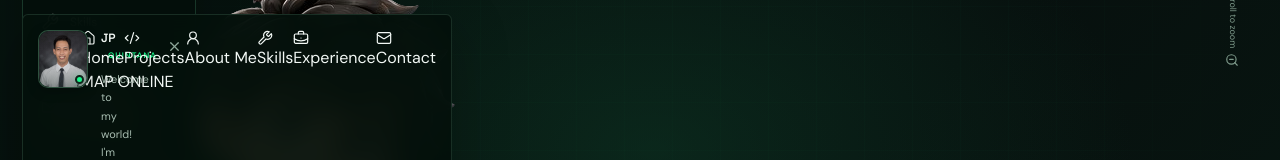
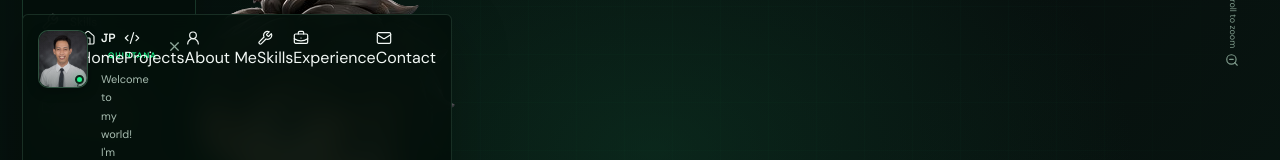
Before and after one commit to JohnPaulQuintana/jp-developer-world, a React (Vite) app: page / in a window 1280 px wide. Shown: the part 234-394 px from the top of the page. Built offline with nearby package versions, Linux system fonts and the light colour scheme; no server answers.

Commit message:
Update DialoguePopup.tsx

```diff
--- a/src/components/ui/DialoguePopup.tsx
+++ b/src/components/ui/DialoguePopup.tsx
@@ -118,10 +118,10 @@ export default function DialoguePopup({
     })}
   </div>
 
-  <div className="mt-1 flex items-center gap-2 px-1 py-1 text-[9px] font-bold tracking-[0.16em] text-white/40">
+  {/* <div className="mt-1 flex items-center gap-2 px-1 py-1 text-[9px] font-bold tracking-[0.16em] text-white/40">
     <span className="size-1.5 rounded-full bg-green-500" />
     MAP ONLINE
-  </div>
+  </div> */}
 </nav>
         </motion.section>
       )}
```
